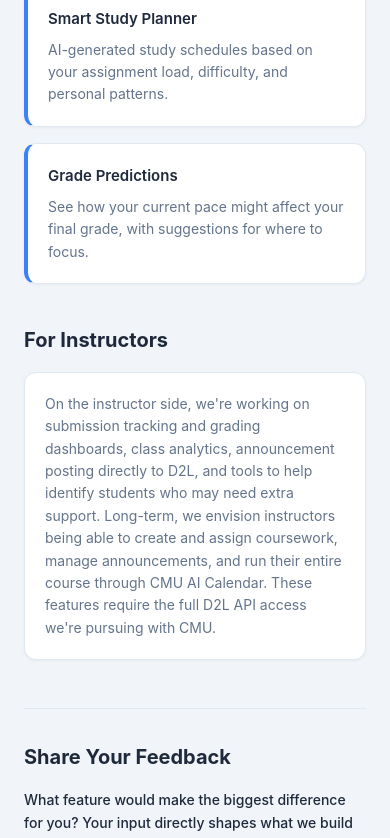
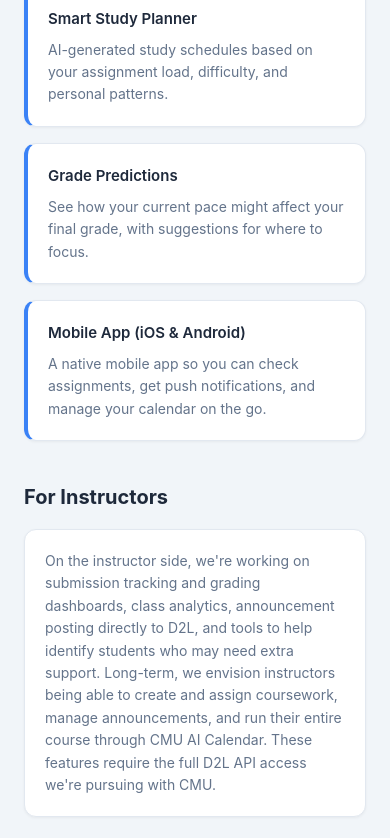
Before and after one commit to troysfields/syncwise-app, a Next.js app: page /future-updates in a window 390 px wide. Shown: the part 1414-2252 px from the top of the page. Built offline with nearby package versions, Linux system fonts and the light colour scheme.

Commit message:
Add mobile app (iOS & Android) to roadmap on Future Updates page
Co-Authored-By: Claude Opus 4.6 <noreply@anthropic.com>

```diff
--- a/src/app/future-updates/page.js
+++ b/src/app/future-updates/page.js
@@ -220,6 +220,11 @@ export default function FutureUpdatesPage() {
                       description:
                         'See how your current pace might affect your final grade, with suggestions for where to focus.',
                     },
+                    {
+                      title: 'Mobile App (iOS & Android)',
+                      description:
+                        'A native mobile app so you can check assignments, get push notifications, and manage your calendar on the go.',
+                    },
                   ].map((feature, idx) => (
                     <div
                       key={idx}
@@ -341,6 +346,11 @@ export default function FutureUpdatesPage() {
                       title: 'Canvas LMS Support',
                       description:
                         "We're building Canvas compatibility to support courses and institutions that use Canvas alongside or instead of D2L.",
+                    },
+                    {
+                      title: 'Mobile App (iOS & Android)',
+                      description:
+                        'A native mobile app for instructors to manage courses, review assignments, and stay on top of deadlines from anywhere.',
                     },
                   ].map((feature, idx) => (
                     <div
```
